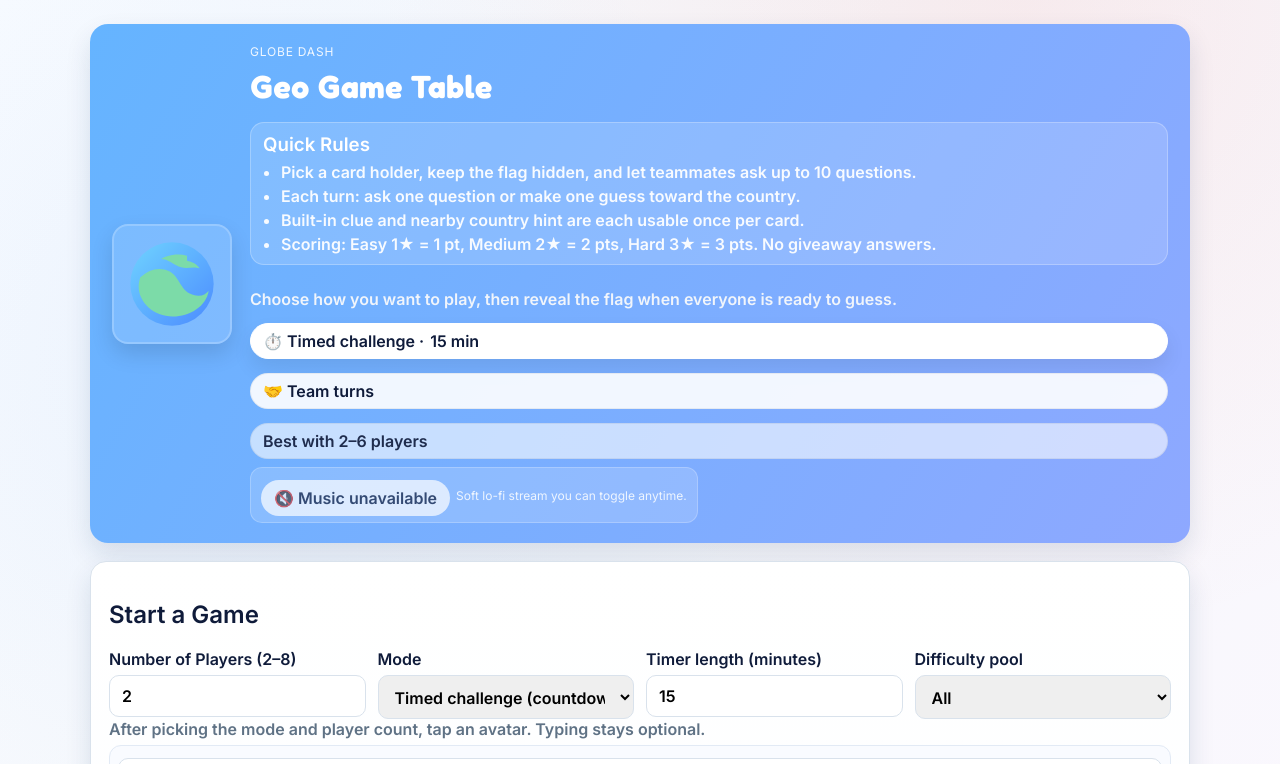
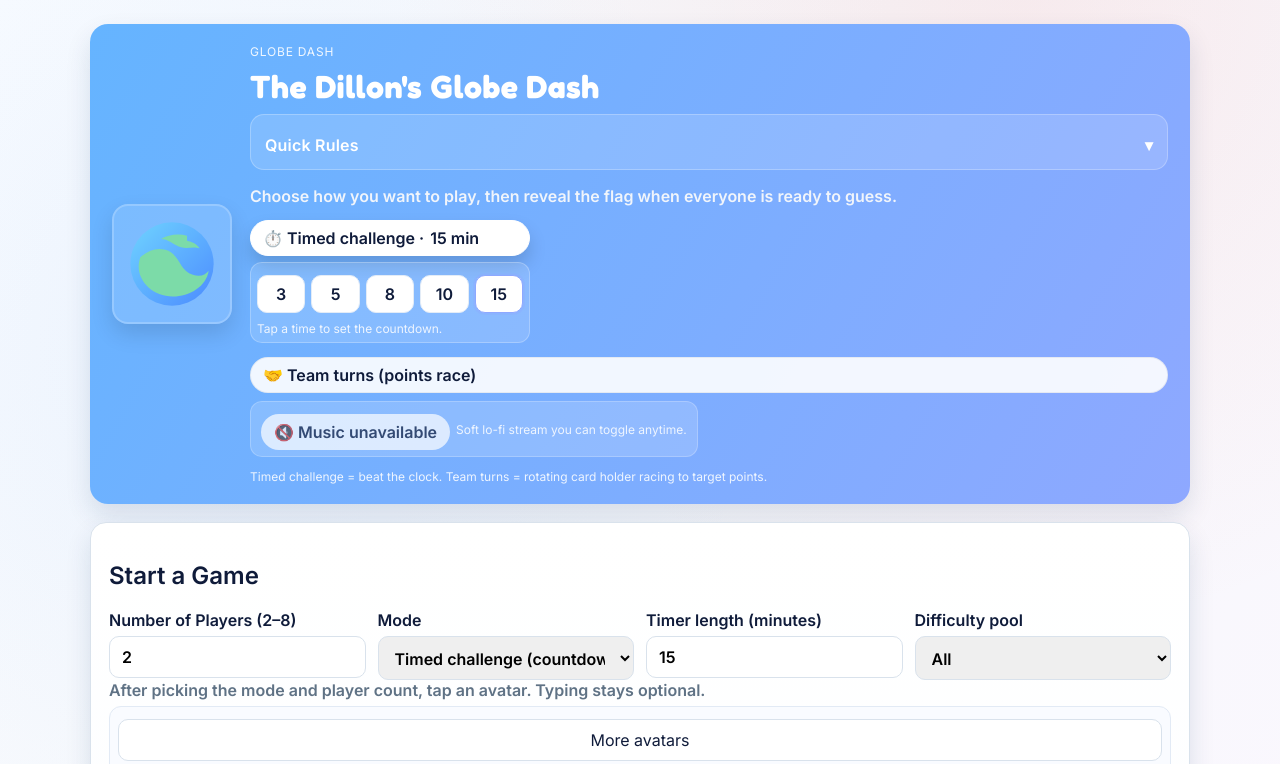
Before and after one commit to cdilla99/worldgame, a plain HTML site: page index.html in a window 1280 px wide. Both pictures are taken after a click on the button "🎵 Play lo-fi mix". Shown: the top 764 px of the page. Drawn offline with Linux system fonts and the light colour scheme.

Commit message:
Refine hero setup with accordion rules and reliable music toggle

```diff
--- a/app.js
+++ b/app.js
@@ -55,9 +55,11 @@ const timerLengthInput = document.getElementById('timer-length');
 const targetPointsInput = document.getElementById('target-points');
 const heroTimerTrigger = document.getElementById('hero-timer-trigger');
 const heroPointsTrigger = document.getElementById('hero-points-trigger');
-const heroTimerMenu = document.getElementById('hero-timer-menu');
+const heroTimerOptions = document.getElementById('hero-timer-options');
 const heroTimerValue = document.getElementById('hero-timer-value');
 const heroMusicToggle = document.getElementById('music-toggle');
+const rulesToggle = document.getElementById('rules-toggle');
+const rulesPanel = document.getElementById('rules-panel');
 const landingPage = document.getElementById('landing-page');
 const gamePage = document.getElementById('game-page');
 const restartSetupBtn = document.getElementById('restart-setup');
@@ -124,7 +126,7 @@ let selectedPlayer = null;
 const heroModeButtons = document.querySelectorAll('.mode-btn');
 const MUSIC_TRACK_URL = 'https://stream.chillhop.com/lounge/128mp3';
 
-const musicState = { ctx: null, gain: null, source: null, element: null, fadeTimeout: null, handlersBound: false };
+const musicState = { element: null, fadeInterval: null };
 
 function renderPlayerInputs(count) {
   playerNamesContainer.innerHTML = '';
@@ -230,22 +232,23 @@ function setActiveChip(name) {
 function updateMusicButtons(isOn) {
   [heroMusicToggle, gameMusicToggle].forEach((btn) => {
     if (!btn) return;
-    btn.textContent = isOn ? '🔊 Music on' : '🎵 Play lo-fi mix';
+    btn.textContent = isOn ? '🔊 Stop lo-fi mix' : '🎵 Play lo-fi mix';
     btn.classList.toggle('on', isOn);
     btn.setAttribute('aria-pressed', isOn ? 'true' : 'false');
   });
 }
 
-function ensureMusicChain() {
-  if (!musicState.element) {
-    const audio = new Audio(MUSIC_TRACK_URL);
+function ensureMusicElement() {
+  if (musicState.element) return musicState.element;
+  const audio = document.createElement('audio');
+  audio.src = MUSIC_TRACK_URL;
   audio.loop = true;
   audio.preload = 'auto';
   audio.crossOrigin = 'anonymous';
-    audio.volume = 0.8;
-    musicState.element = audio;
-
-    if (!musicState.handlersBound) {
+  audio.volume = 0;
+  audio.setAttribute('aria-hidden', 'true');
+  audio.style.display = 'none';
+  audio.load();
   audio.addEventListener('error', () => {
     state.musicOn = false;
     updateMusicButtons(false);
@@ -256,84 +259,66 @@ function ensureMusicChain() {
       btn.setAttribute('aria-pressed', 'false');
     });
   });
-
   audio.addEventListener('playing', () => {
-        [heroMusicToggle, gameMusicToggle].forEach((btn) => {
-          if (!btn) return;
-          btn.classList.remove('error');
+    state.musicOn = true;
+    updateMusicButtons(true);
+    [heroMusicToggle, gameMusicToggle].forEach((btn) => btn?.classList.remove('error'));
   });
-      });
-
-      musicState.handlersBound = true;
-    }
+  document.body.appendChild(audio);
+  musicState.element = audio;
+  return audio;
 }
 
-  const AudioContext = window.AudioContext || window.webkitAudioContext;
-  if (!AudioContext) return null;
-
-  if (!musicState.ctx) {
-    musicState.ctx = new AudioContext();
-    musicState.gain = musicState.ctx.createGain();
-    musicState.gain.gain.value = 0.0001;
-    musicState.gain.connect(musicState.ctx.destination);
+function fadeVolume(target, duration = 400) {
+  if (!musicState.element) return;
+  clearInterval(musicState.fadeInterval);
+  const steps = 20;
+  const start = musicState.element.volume;
+  const delta = target - start;
+  let count = 0;
+  musicState.fadeInterval = setInterval(() => {
+    count += 1;
+    const progress = count / steps;
+    const next = start + delta * progress;
+    musicState.element.volume = Math.min(1, Math.max(0, next));
+    if (count >= steps) {
+      clearInterval(musicState.fadeInterval);
+      musicState.element.volume = Math.min(1, Math.max(0, target));
     }
-
-  if (!musicState.source && musicState.element) {
-    musicState.source = musicState.ctx.createMediaElementSource(musicState.element);
-    musicState.source.connect(musicState.gain);
-  }
-
-  if (musicState.ctx.state === 'suspended') {
-    musicState.ctx.resume();
-  }
-
-  return musicState.ctx;
+  }, duration / steps);
 }
 
 function startMusic() {
-  const ctx = ensureMusicChain();
-  if (!ctx || !musicState.element || !musicState.gain) return;
-
-  clearTimeout(musicState.fadeTimeout);
+  const audio = ensureMusicElement();
+  if (!audio) return;
+  clearInterval(musicState.fadeInterval);
+  audio.play().then(() => {
     state.musicOn = true;
     updateMusicButtons(true);
-
-  const now = ctx.currentTime;
-  musicState.gain.gain.cancelScheduledValues(now);
-  musicState.gain.gain.setValueAtTime(Math.max(0.0001, musicState.gain.gain.value), now);
-  musicState.gain.gain.exponentialRampToValueAtTime(0.35, now + 0.4);
-
-  if (musicState.element.paused) {
-    musicState.element.currentTime = 0;
-  }
-
-  musicState.element.play().catch(() => {
+    fadeVolume(0.4, 600);
+  }).catch(() => {
     state.musicOn = false;
     updateMusicButtons(false);
+    [heroMusicToggle, gameMusicToggle].forEach((btn) => {
+      if (!btn) return;
+      btn.textContent = '🔇 Music unavailable';
+      btn.classList.add('error');
+    });
   });
 }
 
 function stopMusic() {
-  if (!musicState.ctx || !musicState.gain || !musicState.element) {
+  if (!musicState.element) {
     state.musicOn = false;
     updateMusicButtons(false);
     return;
   }
-
-  clearTimeout(musicState.fadeTimeout);
-  const now = musicState.ctx.currentTime;
-  musicState.gain.gain.cancelScheduledValues(now);
-  musicState.gain.gain.setValueAtTime(musicState.gain.gain.value, now);
-  musicState.gain.gain.exponentialRampToValueAtTime(0.0001, now + 0.35);
-
-  musicState.fadeTimeout = setTimeout(() => {
-    musicState.element.pause();
-    musicState.element.currentTime = 0;
-    musicState.ctx.suspend();
-  }, 400);
-
   state.musicOn = false;
   updateMusicButtons(false);
+  fadeVolume(0, 400);
+  setTimeout(() => {
+    musicState.element.pause();
+  }, 420);
 }
 
 function updateTurnCopy() {
@@ -393,37 +378,22 @@ renderPlayerInputs(parseInt(playerCountInput.value, 10));
 updateModeDisplay();
 
 function syncHeroTimerButtons(mins) {
-  heroTimerMenu.querySelectorAll('button').forEach((b) => {
+  heroTimerOptions.querySelectorAll('button[data-minutes]').forEach((b) => {
     b.classList.toggle('active', parseInt(b.dataset.minutes, 10) === mins);
   });
 }
 
-function setTimerMenu(open) {
-  heroTimerMenu.classList.toggle('hidden', !open);
-  heroTimerTrigger.setAttribute('aria-expanded', String(open));
-}
-
-function toggleTimerMenu() {
-  const isOpen = !heroTimerMenu.classList.contains('hidden');
-  setTimerMenu(!isOpen);
-}
-
-function setHeroMode(mode, openTimerMenu = false) {
+function setHeroMode(mode) {
   modeSelect.value = mode;
   modeSelect.dispatchEvent(new Event('change'));
   heroModeButtons.forEach((btn) => {
     btn.classList.toggle('active', btn.dataset.mode === mode);
   });
-  if (mode === 'points') {
-    setTimerMenu(false);
-  } else if (openTimerMenu) {
-    setTimerMenu(true);
-  }
 }
 
 heroTimerTrigger.addEventListener('click', (e) => {
   e.preventDefault();
-  setHeroMode('timer', true);
+  setHeroMode('timer');
 });
 
 heroPointsTrigger.addEventListener('click', (e) => {
@@ -431,7 +401,14 @@ heroPointsTrigger.addEventListener('click', (e) => {
   setHeroMode('points');
 });
 
-heroTimerMenu.querySelectorAll('button').forEach((btn) => {
+rulesToggle.addEventListener('click', () => {
+  const willOpen = rulesPanel.classList.toggle('hidden');
+  const expanded = !willOpen;
+  rulesToggle.setAttribute('aria-expanded', String(expanded));
+  rulesToggle.classList.toggle('open', expanded);
+});
+
+heroTimerOptions.querySelectorAll('button[data-minutes]').forEach((btn) => {
   btn.addEventListener('click', () => {
     const mins = parseInt(btn.dataset.minutes, 10);
     timerLengthInput.value = mins;
@@ -443,25 +420,8 @@ heroTimerMenu.querySelectorAll('button').forEach((btn) => {
     } else {
       updateModeDisplay();
     }
-    setTimerMenu(false);
   });
 });
-
-document.addEventListener('click', (event) => {
-  const clickedInsideMenu = heroTimerMenu.contains(event.target);
-  const clickedTrigger = heroTimerTrigger.contains(event.target);
-  if (!clickedInsideMenu && !clickedTrigger) {
-    setTimerMenu(false);
-  }
-});
-
-document.addEventListener('keydown', (event) => {
-  if (event.key === 'Escape') {
-    setTimerMenu(false);
-  }
-});
-
-setTimerMenu(false);
 setHeroMode(state.mode);
 updateMusicButtons(state.musicOn);
 
@@ -527,7 +487,7 @@ function updateModeDisplay() {
   const timerMins = Math.max(1, Math.floor((state.timerRemaining || bootstrapOptions.defaultTimerMinutes * 60) / 60));
   const modeText = state.mode === 'timer'
     ? `Timed challenge (${timerMins} min)`
-    : `Turn-based team play (to ${state.targetPoints} pts)`;
+    : `Team turns points race (to ${state.targetPoints} pts)`;
   modeDisplay.textContent = `Mode: ${modeText}`;
   heroTimerValue.textContent = `${timerMins} min`;
   syncHeroTimerButtons(timerMins);
--- a/index.html
+++ b/index.html
@@ -3,7 +3,7 @@
 <head>
   <meta charset="UTF-8" />
   <meta name="viewport" content="width=device-width, initial-scale=1.0" />
-  <title>Geo Game Table</title>
+  <title>The Dillon's Globe Dash</title>
   <script src="https://twemoji.maxcdn.com/v/latest/twemoji.min.js" crossorigin="anonymous"></script>
   <link rel="stylesheet" href="styles.css" />
 </head>
@@ -26,9 +26,13 @@
       </div>
       <div class="hero-copy">
         <p class="eyebrow">Globe Dash</p>
-        <h1>Geo Game Table</h1>
-        <div class="rules-top">
-          <h3>Quick Rules</h3>
+        <h1>The Dillon's Globe Dash</h1>
+        <div class="rules-accordion" aria-label="Game rules">
+          <button class="accordion-toggle" id="rules-toggle" aria-expanded="false" aria-controls="rules-panel">
+            <span>Quick Rules</span>
+            <span class="chevron" aria-hidden="true">▾</span>
+          </button>
+          <div id="rules-panel" class="rules-panel hidden">
             <ul>
               <li>Pick a card holder, keep the flag hidden, and let teammates ask up to 10 questions.</li>
               <li>Each turn: ask <strong>one</strong> question or make <strong>one</strong> guess toward the country.</li>
@@ -36,22 +40,26 @@
               <li>Scoring: Easy 1★ = 1 pt, Medium 2★ = 2 pts, Hard 3★ = 3 pts. No giveaway answers.</li>
             </ul>
           </div>
+        </div>
         <div class="subtitle">Choose how you want to play, then reveal the flag when everyone is ready to guess.</div>
         <div class="hero-highlights" role="group" aria-label="Choose play style">
-          <button class="pill menu-trigger mode-btn active" id="hero-timer-trigger" data-mode="timer">⏱️ Timed challenge · <span id="hero-timer-value">15 min</span></button>
-          <button class="pill mode-btn" id="hero-points-trigger" data-mode="points">🤝 Team turns</button>
-          <button class="pill muted pill-static" type="button" aria-label="Best with two to six players">Best with 2–6 players</button>
-          <div class="menu hidden" id="hero-timer-menu" role="listbox" aria-label="Select timer length">
-            <button type="button" data-minutes="5">5 minutes</button>
-            <button type="button" data-minutes="10">10 minutes</button>
-            <button type="button" data-minutes="15" class="active">15 minutes</button>
-            <button type="button" data-minutes="20">20 minutes</button>
-            <button type="button" data-minutes="30">30 minutes</button>
+          <div class="mode-group">
+            <button class="pill mode-btn active" id="hero-timer-trigger" data-mode="timer">⏱️ Timed challenge · <span id="hero-timer-value">15 min</span></button>
+            <div class="timer-pills" id="hero-timer-options" aria-label="Pick timer length">
+              <button type="button" data-minutes="3">3</button>
+              <button type="button" data-minutes="5">5</button>
+              <button type="button" data-minutes="8">8</button>
+              <button type="button" data-minutes="10">10</button>
+              <button type="button" data-minutes="15" class="active">15</button>
+              <span class="micro-hint">Tap a time to set the countdown.</span>
             </div>
+          </div>
+          <button class="pill mode-btn" id="hero-points-trigger" data-mode="points">🤝 Team turns (points race)</button>
           <div class="vibe-row" aria-label="Game ambience">
             <button id="music-toggle" type="button" class="pill ghost music-toggle">🎵 Play lo-fi mix</button>
             <span class="micro-hint">Soft lo-fi stream you can toggle anytime.</span>
           </div>
+          <p class="micro-hint mode-note">Timed challenge = beat the clock. Team turns = rotating card holder racing to target points.</p>
         </div>
       </div>
       </header>
@@ -66,11 +74,11 @@
           <label>Mode
             <select id="mode">
               <option value="timer">Timed challenge (countdown)</option>
-              <option value="points">Turn-based team play (points)</option>
+              <option value="points">Team turns points race</option>
             </select>
           </label>
           <label id="timer-wrapper">Timer length (minutes)
-            <input type="number" id="timer-length" min="5" max="45" value="15" />
+            <input type="number" id="timer-length" min="3" max="45" value="15" />
           </label>
           <label id="points-wrapper" class="hidden">Target points
             <input type="number" id="target-points" min="5" max="50" value="15" />
--- a/styles.css
+++ b/styles.css
@@ -53,8 +53,13 @@ body {
 
 .hero-copy { display: grid; gap: 8px; }
 .hero-highlights { display: flex; gap: 8px; flex-wrap: wrap; position: relative; align-items: flex-start; }
+.mode-group { display: grid; gap: 6px; min-width: 280px; }
 .mode-btn { border: 2px solid rgba(255,255,255,0.3); background: rgba(255,255,255,0.16); color: #fff; font-weight: 800; }
 .mode-btn.active { background: #fff; color: #0f1b3a; border-color: #fff; box-shadow: 0 10px 18px rgba(0,0,0,0.15); }
+.timer-pills { display: grid; grid-template-columns: repeat(5, minmax(46px, 1fr)); gap: 6px; background: rgba(255,255,255,0.14); padding: 6px; border: 1px solid rgba(255,255,255,0.25); border-radius: 12px; }
+.timer-pills button { background: #fff; border: 1px solid #e3ecf7; color: #0f1b3a; font-weight: 800; padding: 8px 6px; border-radius: 10px; }
+.timer-pills button.active { border-color: #8ea8ff; box-shadow: 0 0 0 2px rgba(142,168,255,0.35); }
+.timer-pills .micro-hint { grid-column: 1 / -1; margin: 2px 0 0; color: #eef5ff; }
 .pill-static { pointer-events: none; }
 .vibe-row { display: flex; align-items: center; gap: 6px; padding: 6px 10px; background: rgba(255,255,255,0.16); border-radius: 12px; border: 1px solid rgba(255,255,255,0.22); }
 .vibe-row .micro-hint { color: #eef5ff; margin: 0; }
@@ -101,6 +106,13 @@ button:active { transform: translateY(0); }
   box-shadow: 0 12px 22px rgba(255, 123, 114, 0.35);
 }
 
+.rules-accordion { background: rgba(255,255,255,0.14); border: 1px solid rgba(255,255,255,0.25); border-radius: 14px; padding: 8px 10px; }
+.accordion-toggle { width: 100%; display: flex; justify-content: space-between; align-items: center; background: transparent; color: #fff; border: none; padding: 6px 4px; font-weight: 800; letter-spacing: 0.2px; }
+.accordion-toggle .chevron { transition: transform 0.2s ease; }
+.accordion-toggle.open .chevron { transform: rotate(180deg); }
+.rules-panel { margin: 4px 0 0; padding: 8px 8px 6px; border-top: 1px dashed rgba(255,255,255,0.35); color: #f7fbff; animation: fadeDown 0.18s ease; }
+.rules-panel ul { margin: 0; padding-left: 18px; display: grid; gap: 4px; }
+.rules-panel li { font-weight: 700; }
 .rules-box { background: #f0f4ff; border: 1px dashed #b7c5ff; padding: 12px; border-radius: 12px; }
 .pill { display: inline-flex; align-items: center; gap: 6px; padding: 7px 12px; background: rgba(255, 255, 255, 0.9); border-radius: 999px; font-weight: 700; color: var(--ink); border: 1px solid rgba(15,27,58,0.06); }
 .pill.strong { background: #0f1b3a; color: #f5fbff; border-color: #0f1b3a; box-shadow: 0 12px 20px rgba(15,27,58,0.18); }
@@ -113,6 +125,10 @@ button:active { transform: translateY(0); }
   0% { box-shadow: 0 0 0 0 rgba(255,92,92,0.4); }
   70% { box-shadow: 0 0 0 12px rgba(255,92,92,0); }
   100% { box-shadow: 0 0 0 0 rgba(255,92,92,0); }
+}
+@keyframes fadeDown {
+  from { opacity: 0; transform: translateY(-4px); }
+  to { opacity: 1; transform: translateY(0); }
 }
 .menu { position: absolute; margin-top: 8px; background: #fff; border: 1px solid #d7e2f0; border-radius: 12px; padding: 6px; box-shadow: 0 12px 28px rgba(0,0,0,0.12); display: grid; gap: 6px; width: 180px; z-index: 10; }
 .menu button { width: 100%; text-align: left; background: #f7f9ff; border: 1px solid #e4ebf7; padding: 8px 10px; border-radius: 10px; font-weight: 700; color: var(--ink); }
@@ -174,6 +190,7 @@ button:active { transform: translateY(0); }
 .qa-lite { display: grid; gap: 10px; margin-top: 12px; }
 .helper-label { margin: 0 0 6px; font-weight: 700; color: var(--muted); }
 .micro-hint { margin: 4px 0 0; color: var(--muted); font-size: 12px; }
+.mode-note { color: #eef5ff; }
 .chip-row { display: flex; flex-wrap: wrap; gap: 8px; }
 .chip { padding: 8px 12px; border-radius: 999px; background: #f4f7fb; border: 1px solid #dbe4f0; font-weight: 700; color: var(--ink); cursor: pointer; }
 .chip.active { background: #e7f0ff; border-color: #b4c7ff; box-shadow: 0 0 0 2px rgba(90, 160, 255, 0.25); }
```
Lines whose indentation alone changed are shown as unchanged.
